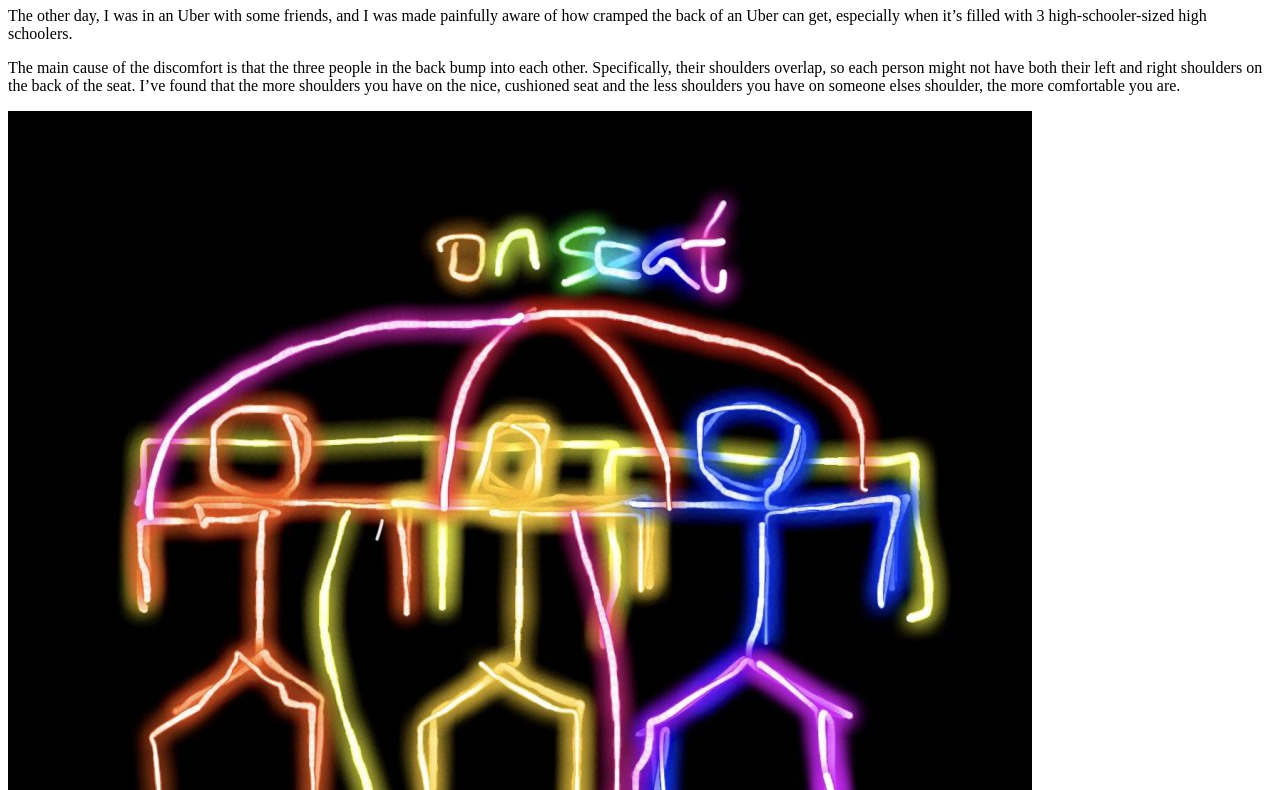
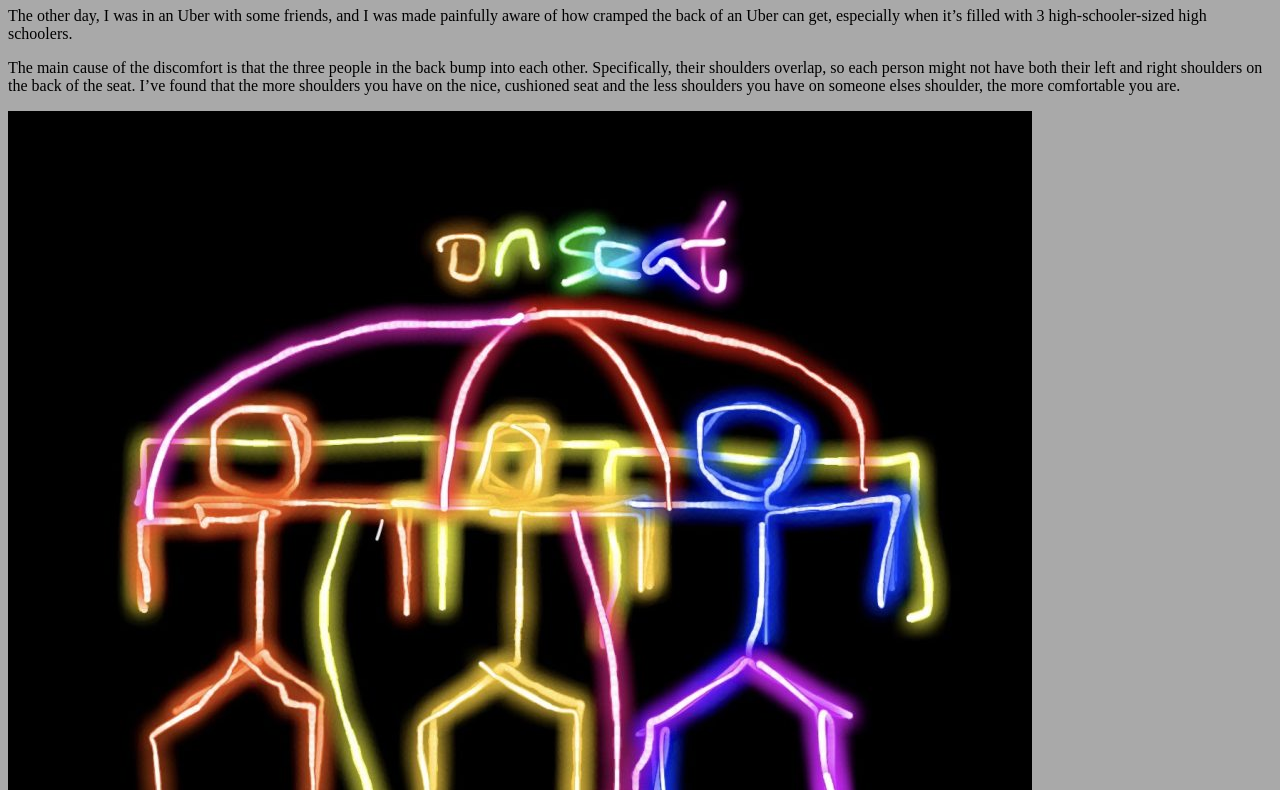
Before and after one commit to redflame020/redflame, a plain HTML site: page blog/inductive-discomfort.html in a window 1280 px wide. Shown: the part 73-863 px from the top of the page. Drawn offline with Linux system fonts and the light colour scheme.

Commit message:
change background color

```diff
--- a/css/styles.css
+++ b/css/styles.css
@@ -0,0 +1,3 @@
+body {
+    background-color: darkgray;
+}
```
Also changed, not shown: index.html (+2 -0 lines).
